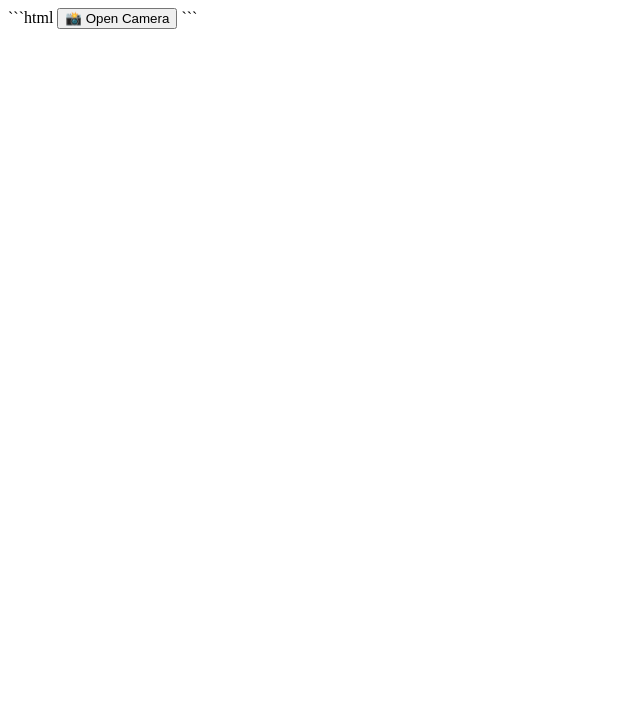
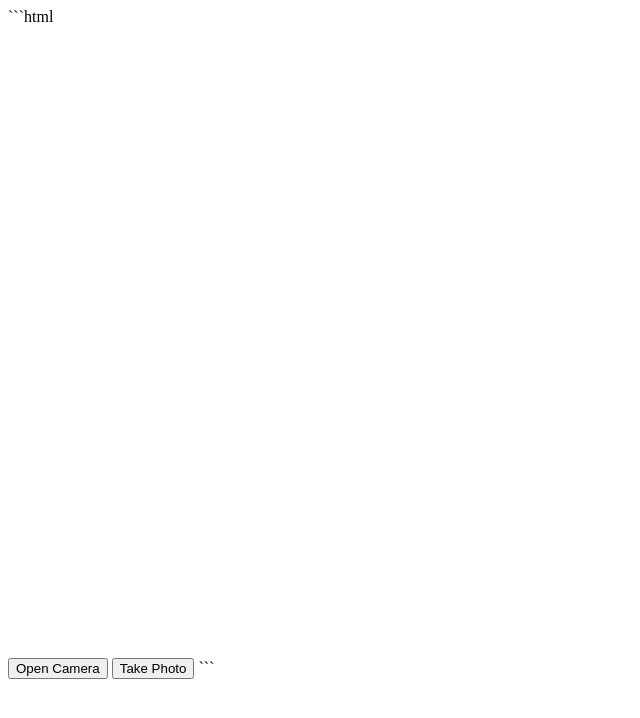
Before and after one commit to Lilythecutestcat/my-camera-app, a plain HTML site: page index.html in a window 1280 px wide. Shown: the whole page, without its empty margins (0-640 px from the left). Drawn offline with Linux system fonts and the light colour scheme.

Commit message:
Implement camera access and photo capture feature
Added video element and camera functionality to capture photos.

````diff
--- a/index.html
+++ b/index.html
@@ -1,13 +1,36 @@
 ```html
-<input
-  type="file"
-  accept="image/*"
-  capture="environment"
-  id="camera"
-  hidden
->
+<video id="video" autoplay playsinline
+       style="width:100%;"></video>
+<button onclick="startCamera()">Open Camera</button>
+<button onclick="takePhoto()">Take Photo</button>
 
-<button onclick="document.getElementById('camera').click()">
-  📸 Open Camera
-</button>
+<canvas id="canvas" hidden></canvas>
+
+<script>
+const video = document.getElementById("video");
+const canvas = document.getElementById("canvas");
+
+async function startCamera() {
+  try {
+    const stream = await navigator.mediaDevices.getUserMedia({
+      video: { facingMode: "environment" },
+      audio: false
+    });
+    video.srcObject = stream;
+  } catch (error) {
+    alert("Please allow camera access.");
+  }
+}
+
+function takePhoto() {
+  if (!video.videoWidth) return;
+  canvas.width = video.videoWidth;
+  canvas.height = video.videoHeight;
+  canvas.getContext("2d").drawImage(video, 0, 0);
+  const link = document.createElement("a");
+  link.href = canvas.toDataURL("image/png");
+  link.download = "photo.png";
+  link.click();
+}
+</script>
 ```
````
